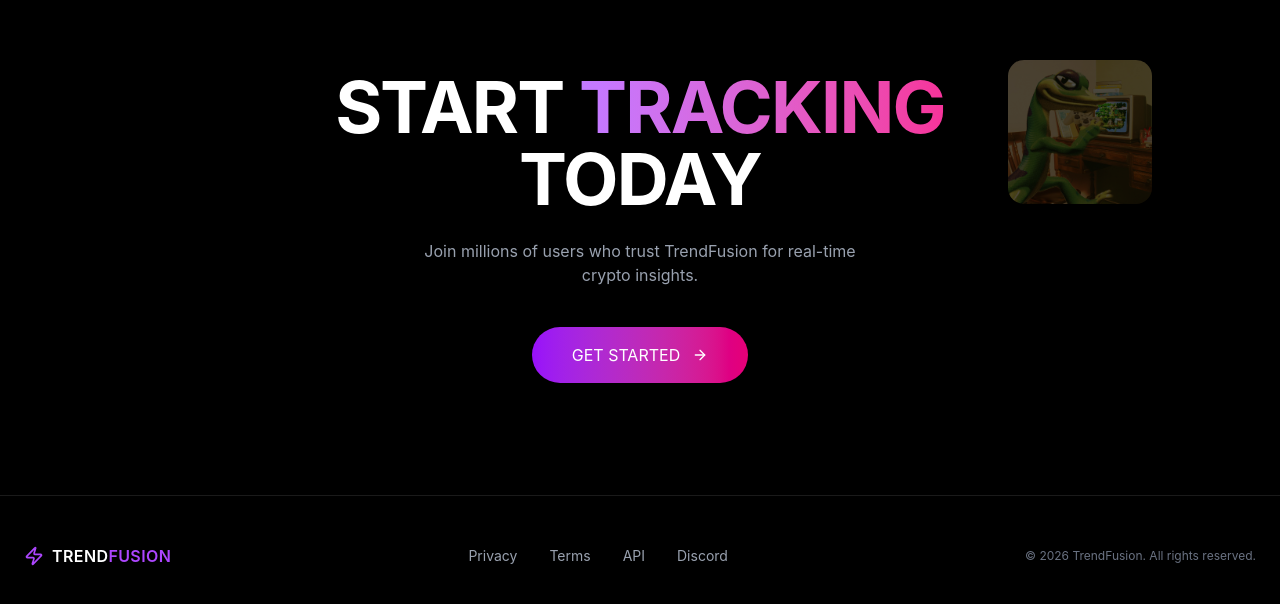
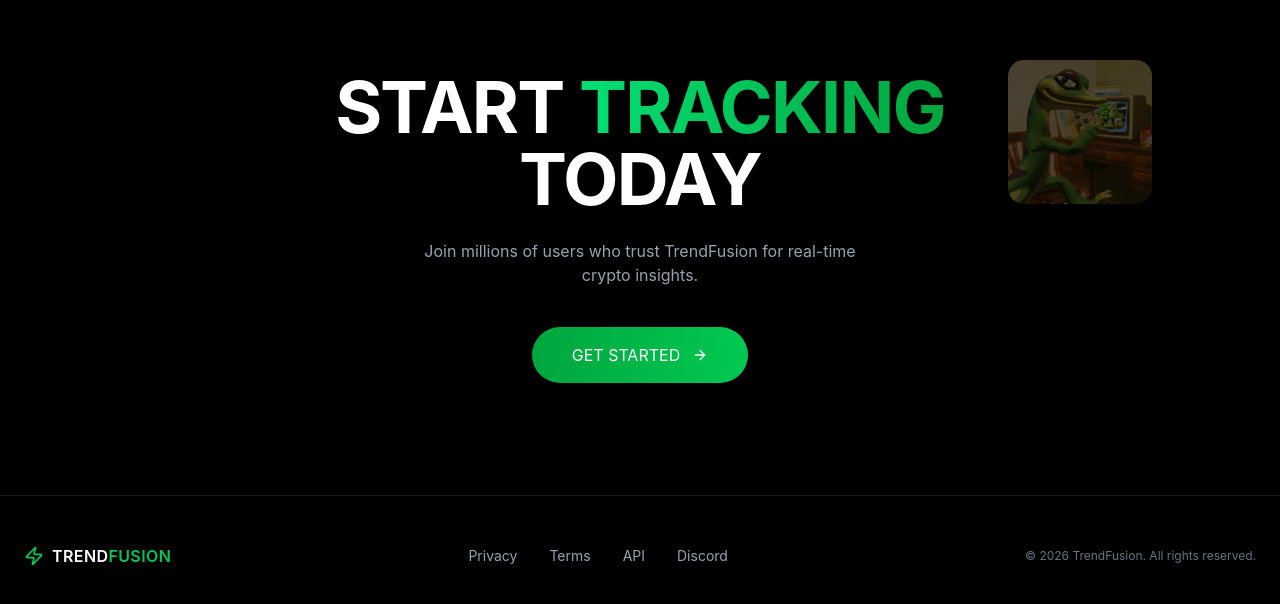
Before and after one commit to ThembelihleQueeneth/trend-fusion-react-app, a React (Vite) app: page / in a window 1280 px wide. Shown: the part 4780-5384 px from the top of the page. Built offline with nearby package versions, Linux system fonts and the light colour scheme.

Commit message:
Change the color on footer from pink to green

```diff
--- a/src/components/Footer.tsx
+++ b/src/components/Footer.tsx
@@ -8,8 +8,8 @@ const Footer = () => {
 
       {/* Background Glow */}
       <div className="absolute inset-0 -z-10">
-        <div className="absolute top-20 left-10 w-72 h-72 bg-purple-600/30 blur-[120px] rounded-full" />
-        <div className="absolute bottom-10 right-10 w-80 h-80 bg-pink-600/20 blur-[120px] rounded-full" />
+        <div className="absolute top-20 left-10 w-72 h-72 bg-green-600/30 blur-[120px] rounded-full" />
+        <div className="absolute bottom-10 right-10 w-80 h-80 bg-green-400/20 blur-[120px] rounded-full" />
       </div>
 
       {/* ================= CTA ================= */}
@@ -37,7 +37,7 @@ const Footer = () => {
           >
             <h2 className="text-5xl md:text-7xl font-bold tracking-tight">
               START{" "}
-              <span className="bg-gradient-to-r from-purple-400 to-pink-500 bg-clip-text text-transparent">
+              <span className="bg-gradient-to-r from-green-400 to-green-600 bg-clip-text text-transparent">
                 TRACKING
               </span>
               <br />
@@ -52,8 +52,8 @@ const Footer = () => {
               whileHover={{ scale: 1.05 }}
               whileTap={{ scale: 0.95 }}
               className="mt-10 inline-flex items-center gap-3 px-10 py-4 rounded-full
-              bg-gradient-to-r from-purple-600 to-pink-600
-              hover:from-purple-500 hover:to-pink-500
+              bg-gradient-to-r from-green-600 to-green-500
+              hover:from-green-500 hover:to-green-400
               transition-all duration-300 shadow-lg"
             >
               GET STARTED
@@ -72,9 +72,9 @@ const Footer = () => {
 
           {/* Logo */}
           <div className="flex items-center gap-2">
-            <Zap className="h-5 w-5 text-purple-500" />
+            <Zap className="h-5 w-5 text-green-500" />
             <span className="font-semibold tracking-wide">
-              TREND<span className="text-purple-500">FUSION</span>
+              TREND<span className="text-green-500">FUSION</span>
             </span>
           </div>
 
--- a/src/components/GeckoGallery.tsx
+++ b/src/components/GeckoGallery.tsx
@@ -1,13 +1,11 @@
 import { motion, useMotionValue, useTransform, useSpring } from "framer-motion";
 import { useState, useRef } from "react";
 
-// ─── Replace these with your actual imports ───────────────────────────────────
 import geckoOne from "../assets/gecko_one.jfif";
 import geckoTwo from "../assets/gecko_two.jfif";
 import geckoThree from "../assets/gecko_five.jfif";
 import geckoFour from "../assets/gecko_four.jfif";
 import geckoFive from "../assets/gecko_five.jfif";
-// ─────────────────────────────────────────────────────────────────────────────
 
 const geckos = [
   { src: geckoOne,   name: "GAMER GECKO",  tag: "🎮 DEGEN",   rarity: "RARE",      accent: "#00ffe0", rank: "#1" },
```
